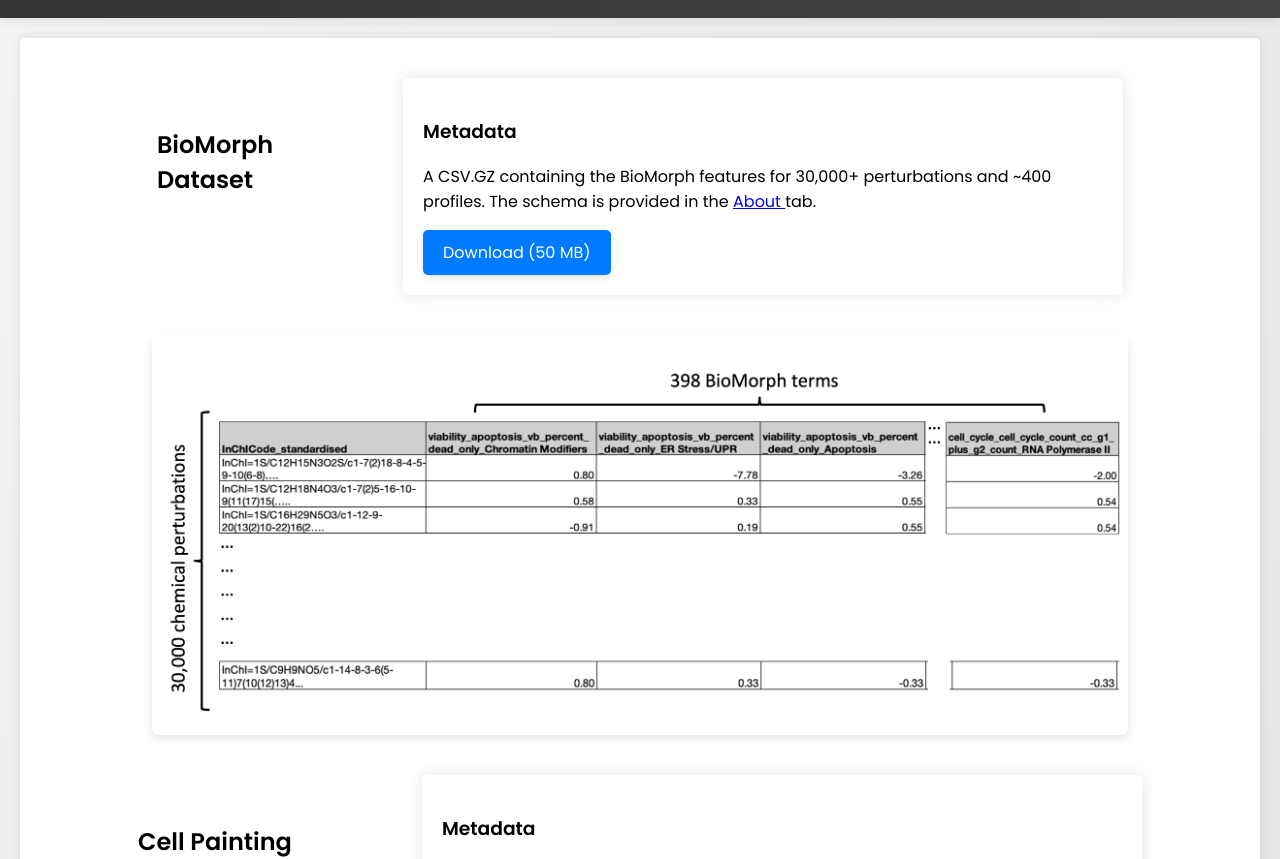
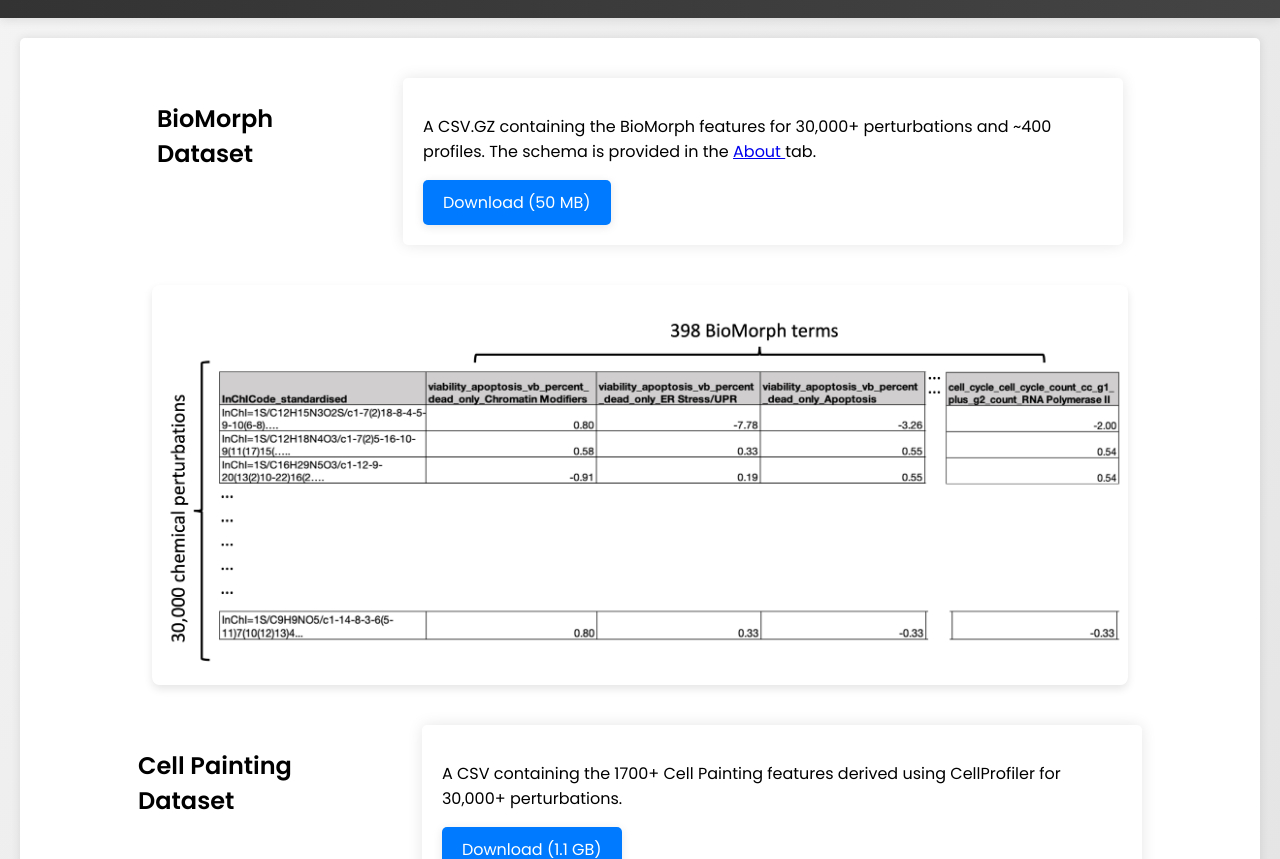
Before and after one commit to srijitseal/BioMorph, a plain HTML site: page docs/datasets.html in a window 1280 px wide. Shown: the part 87-946 px from the top of the page. Drawn offline with Linux system fonts and the light colour scheme.

Commit message:
Update datasets.html

```diff
--- a/docs/datasets.html
+++ b/docs/datasets.html
@@ -41,7 +41,7 @@
         <div class="about-description">
             <p>
                 <div class="dataset-card">
-            <h3>Metadata</h3>
+
             <p>A CSV.GZ containing the BioMorph features for 30,000+ perturbations and ~400 profiles. The schema is provided in the <a href="about.html"> About </a> tab.</p>
             <a href="https://zenodo.org/record/8436574/files/BioMoprh_ontology_pvalues_30k.csv.gz?download=1" class="download-btn">Download (50 MB)</a>
         </div>
@@ -64,7 +64,7 @@
         <div class="about-description">
             <p>
                 <div class="dataset-card">
-            <h3>Metadata</h3>
+
             <p>A CSV containing the 1700+ Cell Painting features derived using CellProfiler for 30,000+ perturbations. </p>
             <a href="https://zenodo.org/record/7589312/files/Cell_Painting_Median_Features_Median_doses.csv?download=1" class="download-btn">Download (1.1 GB)</a>
         </div>
```
